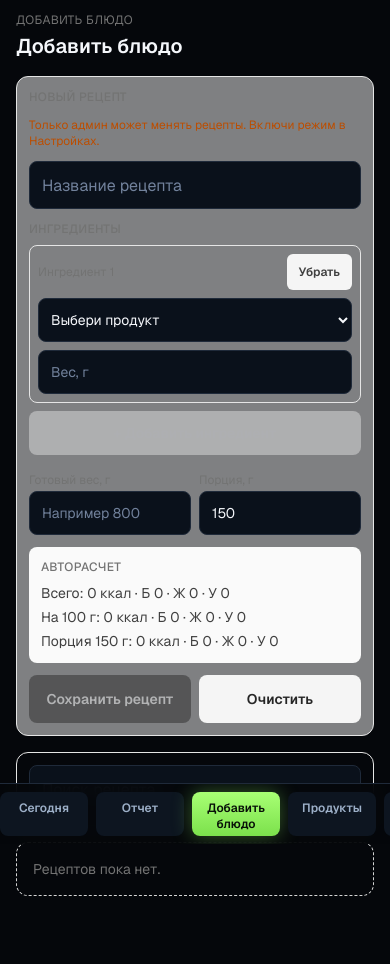
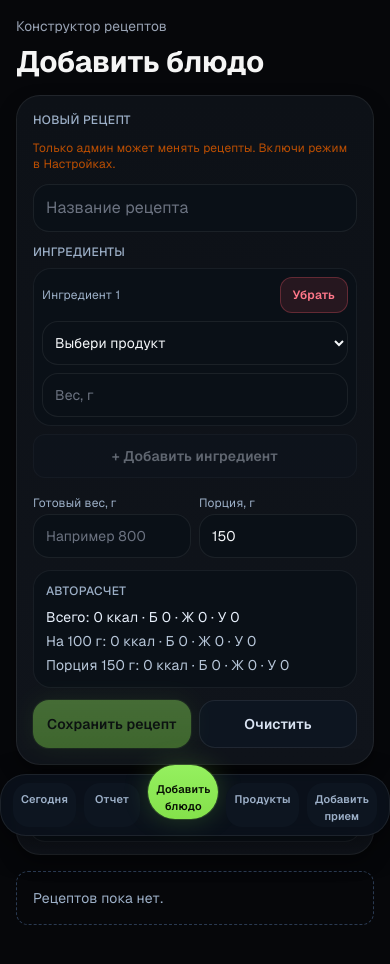
Before and after one commit to egorbailov16-svg/my_diet, a Next.js app: page /recipes in a window 390 px wide. Shown: the top 964 px of the page. Built offline with nearby package versions, Linux system fonts and the light colour scheme.

Commit message:
refine premium dark mobile visual system to match references
Unify shared design tokens, component styles, and key screen layouts to closely mirror the provided mobile references without changing routes or business behavior.

Made-with: Cursor

```diff
--- a/src/app/globals.css
+++ b/src/app/globals.css
@@ -1,15 +1,21 @@
 @import "tailwindcss";
 
 :root {
-  --background: #05070b;
-  --surface: #0b0f16;
-  --surface-2: #101722;
-  --foreground: #f5f7fb;
-  --muted: #93a0b5;
-  --border: #1f2a3a;
-  --accent: #8ff65b;
-  --accent-2: #4c8dff;
-  --danger: #ff4f7a;
+  --background: #06070a;
+  --surface: #0d1117;
+  --surface-2: #10141b;
+  --foreground: #f5f7fa;
+  --muted: #98a2b3;
+  --muted-2: #727b8a;
+  --border: rgba(255, 255, 255, 0.07);
+  --border-strong: rgba(255, 255, 255, 0.11);
+  --accent: #84e14b;
+  --accent-strong: #7cff4f;
+  --accent-2: #4d8dff;
+  --danger: #ff5a6b;
+  --shadow-soft: 0 10px 24px rgba(0, 0, 0, 0.45);
+  --shadow-card: 0 8px 18px rgba(0, 0, 0, 0.35);
+  --glow-accent: 0 0 0 1px rgba(132, 225, 75, 0.18), 0 0 26px rgba(132, 225, 75, 0.22);
 }
 
 @theme inline {
@@ -27,7 +33,8 @@ body {
   min-height: 100vh;
   background: var(--background);
   color: var(--foreground);
-  font-family: var(--font-geist-sans), Arial, sans-serif;
+  font-family: var(--font-geist-sans), -apple-system, BlinkMacSystemFont, "Segoe UI", Arial, sans-serif;
+  letter-spacing: 0.01em;
 }
 
 * {
@@ -37,23 +44,83 @@ body {
 input,
 select,
 textarea {
-  background: #0a111b;
+  background: #0a1017;
   color: var(--foreground);
   border-color: var(--border);
+  border-radius: 16px;
+  transition: border-color 0.2s ease, box-shadow 0.2s ease;
 }
 
 input::placeholder,
 textarea::placeholder {
-  color: #71819b;
+  color: #6b7280;
 }
 
 .app-card {
   border: 1px solid var(--border);
   background: linear-gradient(180deg, var(--surface), var(--surface-2));
-  border-radius: 14px;
+  border-radius: 24px;
+  box-shadow: var(--shadow-card);
+}
+
+.app-subcard {
+  border: 1px solid rgba(255, 255, 255, 0.06);
+  background: #0a1017;
+  border-radius: 18px;
+}
+
+.screen-title {
+  font-size: 1.85rem;
+  line-height: 1.15;
+  font-weight: 700;
+  letter-spacing: -0.01em;
+}
+
+.screen-subtitle {
+  color: var(--muted);
+  font-size: 0.86rem;
 }
 
 .accent-btn {
-  background: linear-gradient(180deg, #a8ff74, #7ce14c);
-  color: #081008;
+  background: linear-gradient(180deg, #95f05f, var(--accent));
+  color: #071004;
+  box-shadow: var(--glow-accent);
 }
+
+.secondary-btn {
+  background: #0d1520;
+  color: #d9e3f2;
+  border: 1px solid rgba(255, 255, 255, 0.08);
+}
+
+.danger-btn {
+  background: rgba(242, 72, 92, 0.12);
+  color: #ff7789;
+  border: 1px solid rgba(255, 90, 107, 0.28);
+}
+
+.pill-segment {
+  background: #0d1520;
+  border: 1px solid rgba(255, 255, 255, 0.06);
+  border-radius: 16px;
+}
+
+.glass-icon-btn {
+  width: 42px;
+  height: 42px;
+  border-radius: 999px;
+  border: 1px solid var(--border);
+  background: rgba(14, 20, 31, 0.92);
+  color: #d4dfef;
+  display: inline-flex;
+  align-items: center;
+  justify-content: center;
+}
+
+input:focus,
+select:focus,
+textarea:focus {
+  outline: none;
+  border-color: rgba(132, 225, 75, 0.55);
+  box-shadow: 0 0 0 3px rgba(132, 225, 75, 0.14);
+}
--- a/src/app/layout.tsx
+++ b/src/app/layout.tsx
@@ -39,10 +39,10 @@ export default function RootLayout({
       lang="en"
       className={`${geistSans.variable} ${geistMono.variable} h-full antialiased`}
     >
-      <body className="min-h-full bg-[#05070b] text-neutral-100">
+      <body className="min-h-full bg-[#06070a] text-neutral-100">
         <SeedBootstrap />
-        <div className="mx-auto flex min-h-screen w-full max-w-md flex-col bg-[#05070b]">
-          <main className="flex-1 px-4 pb-28 pt-3">{children}</main>
+        <div className="mx-auto flex min-h-screen w-full max-w-[430px] flex-col bg-[#06070a]">
+          <main className="flex-1 px-4 pb-28 pt-4">{children}</main>
           <MobileBottomNav />
         </div>
       </body>
--- a/src/app/recipes/page.tsx
+++ b/src/app/recipes/page.tsx
@@ -221,14 +221,14 @@ export default function RecipesPage() {
   }
 
   return (
-    <section className="space-y-4 pb-2">
-      <header className="space-y-1">
-        <p className="text-xs uppercase tracking-wide text-neutral-500">Добавить блюдо</p>
-        <h1 className="text-xl font-semibold">Добавить блюдо</h1>
+    <section className="space-y-4 pb-2 text-neutral-100">
+      <header className="space-y-2">
+        <p className="screen-subtitle">Конструктор рецептов</p>
+        <h1 className="screen-title">Добавить блюдо</h1>
       </header>
 
-      <form onSubmit={onSaveRecipe} className="space-y-3 rounded-xl border border-neutral-200 bg-neutral-50/50 p-3">
-        <p className="text-xs font-medium uppercase tracking-wide text-neutral-500">
+      <form onSubmit={onSaveRecipe} className="app-card space-y-3 p-4">
+        <p className="text-xs font-medium uppercase tracking-wide text-[#9db0c8]">
           {editingRecipeId ? "Редактирование рецепта" : "Новый рецепт"}
         </p>
         {!adminUnlocked ? <p className="text-xs text-amber-700">Только админ может менять рецепты. Включи режим в Настройках.</p> : null}
@@ -238,20 +238,20 @@ export default function RecipesPage() {
           placeholder="Название рецепта"
           value={form.name}
           onChange={(event) => setForm((prev) => ({ ...prev, name: event.target.value }))}
-          className="h-12 w-full rounded-lg border border-neutral-300 px-3 text-base outline-none focus:border-neutral-700"
+          className="h-12 w-full rounded-2xl border border-neutral-300 px-3 text-base outline-none"
           required
         />
 
         <div className="space-y-2">
-          <p className="text-xs font-medium uppercase tracking-wide text-neutral-500">Ингредиенты</p>
+          <p className="text-xs font-medium uppercase tracking-wide text-[#9db0c8]">Ингредиенты</p>
           {form.ingredients.map((item, index) => (
-            <div key={item.localId} className="rounded-lg border border-neutral-200 p-2">
+            <div key={item.localId} className="app-subcard p-2">
               <div className="mb-2 flex items-center justify-between">
-                <p className="text-xs text-neutral-500">Ингредиент {index + 1}</p>
+                <p className="text-xs text-[#9db0c8]">Ингредиент {index + 1}</p>
                 <button
                   type="button"
                   onClick={() => removeIngredient(item.localId)}
-                  className="h-9 rounded-md bg-neutral-100 px-3 text-xs font-semibold text-neutral-700"
+                  className="h-9 rounded-xl danger-btn px-3 text-xs font-semibold"
                 >
                   Убрать
                 </button>
@@ -259,7 +259,7 @@ export default function RecipesPage() {
               <select
                 value={item.foodId}
                 onChange={(event) => updateIngredient(item.localId, { foodId: event.target.value })}
-                className="mb-2 h-11 w-full rounded-lg border border-neutral-300 px-2 text-sm outline-none focus:border-neutral-700"
+                className="mb-2 h-11 w-full rounded-xl border border-neutral-300 px-2 text-sm outline-none"
               >
                 <option value="">Выбери продукт</option>
                 {foods.map((food) => (
@@ -274,91 +274,91 @@ export default function RecipesPage() {
                 placeholder="Вес, г"
                 value={item.weightG}
                 onChange={(event) => updateIngredient(item.localId, { weightG: event.target.value })}
-                className="h-11 w-full rounded-lg border border-neutral-300 px-3 text-sm outline-none focus:border-neutral-700"
+                className="h-11 w-full rounded-xl border border-neutral-300 px-3 text-sm outline-none"
               />
             </div>
           ))}
-          <button type="button" onClick={addIngredientRow} disabled={!adminUnlocked} className="h-11 w-full rounded-lg bg-neutral-100 text-sm font-semibold disabled:opacity-40">
+          <button type="button" onClick={addIngredientRow} disabled={!adminUnlocked} className="h-11 w-full rounded-xl secondary-btn text-sm font-semibold disabled:opacity-40">
             + Добавить ингредиент
           </button>
         </div>
 
         <div className="grid grid-cols-2 gap-2">
           <label className="space-y-1">
-            <span className="text-xs text-neutral-500">Готовый вес, г</span>
+            <span className="text-xs text-[#9db0c8]">Готовый вес, г</span>
             <input
               type="text"
               inputMode="decimal"
               value={form.cookedWeightG}
               onChange={(event) => setForm((prev) => ({ ...prev, cookedWeightG: event.target.value }))}
-              className="h-11 w-full rounded-lg border border-neutral-300 px-3 text-sm outline-none focus:border-neutral-700"
+              className="h-11 w-full rounded-xl border border-neutral-300 px-3 text-sm outline-none"
               placeholder="Например 800"
             />
           </label>
           <label className="space-y-1">
-            <span className="text-xs text-neutral-500">Порция, г</span>
+            <span className="text-xs text-[#9db0c8]">Порция, г</span>
             <input
               type="text"
               inputMode="decimal"
               value={form.portionWeightG}
               onChange={(event) => setForm((prev) => ({ ...prev, portionWeightG: event.target.value }))}
-              className="h-11 w-full rounded-lg border border-neutral-300 px-3 text-sm outline-none focus:border-neutral-700"
+              className="h-11 w-full rounded-xl border border-neutral-300 px-3 text-sm outline-none"
             />
           </label>
         </div>
 
-        <div className="rounded-lg bg-neutral-50 p-3 text-sm">
-          <p className="mb-2 text-xs font-medium uppercase tracking-wide text-neutral-500">Авторасчет</p>
-          <p className="text-neutral-700">
+        <div className="app-subcard p-3 text-sm">
+          <p className="mb-2 text-xs font-medium uppercase tracking-wide text-[#9db0c8]">Авторасчет</p>
+          <p className="text-[#e8f0fc]">
             Всего: {format(totals.totalForRecipe.kcal)} ккал · Б {format(totals.totalForRecipe.protein)} · Ж {format(totals.totalForRecipe.fat)} · У{" "}
             {format(totals.totalForRecipe.carbs)}
           </p>
-          <p className="mt-1 text-neutral-700">
+          <p className="mt-1 text-[#b8c7da]">
             На 100 г: {format(totals.per100g.kcal)} ккал · Б {format(totals.per100g.protein)} · Ж {format(totals.per100g.fat)} · У{" "}
             {format(totals.per100g.carbs)}
           </p>
-          <p className="mt-1 text-neutral-700">
+          <p className="mt-1 text-[#b8c7da]">
             Порция {format(toNumber(form.portionWeightG))} г: {format(portionNutrients.kcal)} ккал · Б {format(portionNutrients.protein)} · Ж{" "}
             {format(portionNutrients.fat)} · У {format(portionNutrients.carbs)}
           </p>
         </div>
 
         <div className="grid grid-cols-2 gap-2">
-          <button type="submit" disabled={!adminUnlocked} className="h-12 rounded-lg bg-neutral-900 text-sm font-semibold text-white disabled:opacity-40">
+          <button type="submit" disabled={!adminUnlocked} className="h-12 rounded-2xl accent-btn text-sm font-semibold disabled:opacity-40">
             {editingRecipeId ? "Сохранить" : "Сохранить рецепт"}
           </button>
-          <button type="button" onClick={resetForm} className="h-12 rounded-lg bg-neutral-100 text-sm font-semibold text-neutral-800">
+          <button type="button" onClick={resetForm} className="h-12 rounded-2xl secondary-btn text-sm font-semibold">
             Очистить
           </button>
         </div>
       </form>
 
-      <div className="rounded-xl border border-neutral-200 p-3">
+      <div className="app-card p-3">
         <input
           type="text"
           placeholder="Поиск рецепта"
           value={query}
           onChange={(event) => setQuery(event.target.value)}
-          className="h-12 w-full rounded-lg border border-neutral-300 px-3 text-base outline-none focus:border-neutral-700"
+          className="h-12 w-full rounded-2xl border border-neutral-300 px-3 text-base outline-none"
         />
       </div>
 
       <div className="space-y-2">
         {isLoading ? (
-          <p className="text-sm text-neutral-500">Загрузка...</p>
+          <p className="text-sm text-[#9db0c8]">Загрузка...</p>
         ) : filteredRecipes.length === 0 ? (
-          <p className="rounded-xl border border-dashed border-neutral-300 p-4 text-sm text-neutral-500">Рецептов пока нет.</p>
+          <p className="rounded-xl border border-dashed border-[#2a3a52] p-4 text-sm text-[#9db0c8]">Рецептов пока нет.</p>
         ) : (
           filteredRecipes.map((recipe) => {
             const recipeIngredients = ingredientsByRecipeId.get(recipe.id) ?? [];
             const stats = calculateRecipePer100g(recipe, recipeIngredients, foodsById);
 
             return (
-              <article key={recipe.id} className="rounded-xl border border-neutral-200 p-3">
+              <article key={recipe.id} className="app-card p-3">
                 <div className="mb-2 flex items-start justify-between gap-3">
                   <div>
                     <h2 className="text-sm font-semibold">{recipe.name}</h2>
-                    <p className="text-xs text-neutral-500">
+                    <p className="text-xs text-[#8da1bb]">
                       Ингредиентов: {recipeIngredients.length} · Вес блюда: {recipe.cookedWeightG ?? "не указан"} г
                     </p>
                   </div>
@@ -367,7 +367,7 @@ export default function RecipesPage() {
                       type="button"
                       onClick={() => onEditRecipe(recipe)}
                       disabled={!adminUnlocked}
-                      className="h-10 rounded-lg bg-neutral-100 px-3 text-xs font-semibold text-neutral-800"
+                      className="h-10 rounded-xl secondary-btn px-3 text-xs font-semibold"
                     >
                       Изм.
                     </button>
@@ -375,17 +375,17 @@ export default function RecipesPage() {
                       type="button"
                       onClick={() => onDeleteRecipe(recipe.id)}
                       disabled={!adminUnlocked}
-                      className="h-10 rounded-lg bg-red-50 px-3 text-xs font-semibold text-red-700"
+                      className="h-10 rounded-xl danger-btn px-3 text-xs font-semibold"
                     >
                       Удал.
                     </button>
                   </div>
                 </div>
-                <p className="text-xs text-neutral-700">
+                <p className="text-xs text-[#e8f0fc]">
                   Всего: {format(stats.totalForRecipe.kcal)} ккал · Б {format(stats.totalForRecipe.protein)} · Ж {format(stats.totalForRecipe.fat)}
                   {" · "}У {format(stats.totalForRecipe.carbs)}
                 </p>
-                <p className="mt-1 text-xs text-neutral-700">
+                <p className="mt-1 text-xs text-[#b8c7da]">
                   На 100 г: {format(stats.per100g.kcal)} ккал · Б {format(stats.per100g.protein)} · Ж {format(stats.per100g.fat)} · У{" "}
                   {format(stats.per100g.carbs)}
                 </p>
--- a/src/components/mobile-bottom-nav.tsx
+++ b/src/components/mobile-bottom-nav.tsx
@@ -15,17 +15,19 @@ export function MobileBottomNav() {
   const pathname = usePathname();
 
   return (
-    <nav className="fixed inset-x-0 bottom-0 z-50 border-t border-[#1f2a3a] bg-[#05070be6] backdrop-blur">
-      <ul className="mx-auto flex max-w-md snap-x gap-2 overflow-x-auto px-3 py-2">
-        {navItems.map((item) => {
+    <nav className="fixed inset-x-0 bottom-0 z-50 bg-transparent pb-2">
+      <ul className="mx-auto flex max-w-[430px] gap-2 rounded-[26px] border border-[rgba(255,255,255,0.08)] bg-[#0a111be6] px-3 py-2 shadow-[0_10px_32px_rgba(0,0,0,0.45)] backdrop-blur">
+        {navItems.map((item, index) => {
           const isActive = pathname === item.href;
+          const isPrimaryCenter = index === 2;
 
           return (
-            <li key={item.href} className="min-w-[88px] flex-1 snap-start">
+            <li key={item.href} className={`flex-1 ${isPrimaryCenter ? "mt-[-18px]" : ""}`}>
               <Link
                 href={item.href}
                 className={[
-                  "block h-11 rounded-lg px-2 py-2 text-center text-xs font-semibold transition-colors",
+                  "block h-11 rounded-2xl px-2 py-2 text-center text-[11px] font-semibold transition-all",
+                  isPrimaryCenter ? "h-[54px] rounded-full pt-4" : "",
                   isActive
                     ? "accent-btn shadow-[0_0_20px_rgba(143,246,91,0.35)]"
                     : "bg-[#0d1520] text-[#9db0c8] hover:bg-[#121d2b]",
```
Also changed, not shown: src/app/add-entry/page.tsx (+42 -42 lines), src/app/foods/page.tsx (+46 -36 lines), src/app/page.tsx (+21 -19 lines), src/app/progress/page.tsx (+5 -5 lines).
